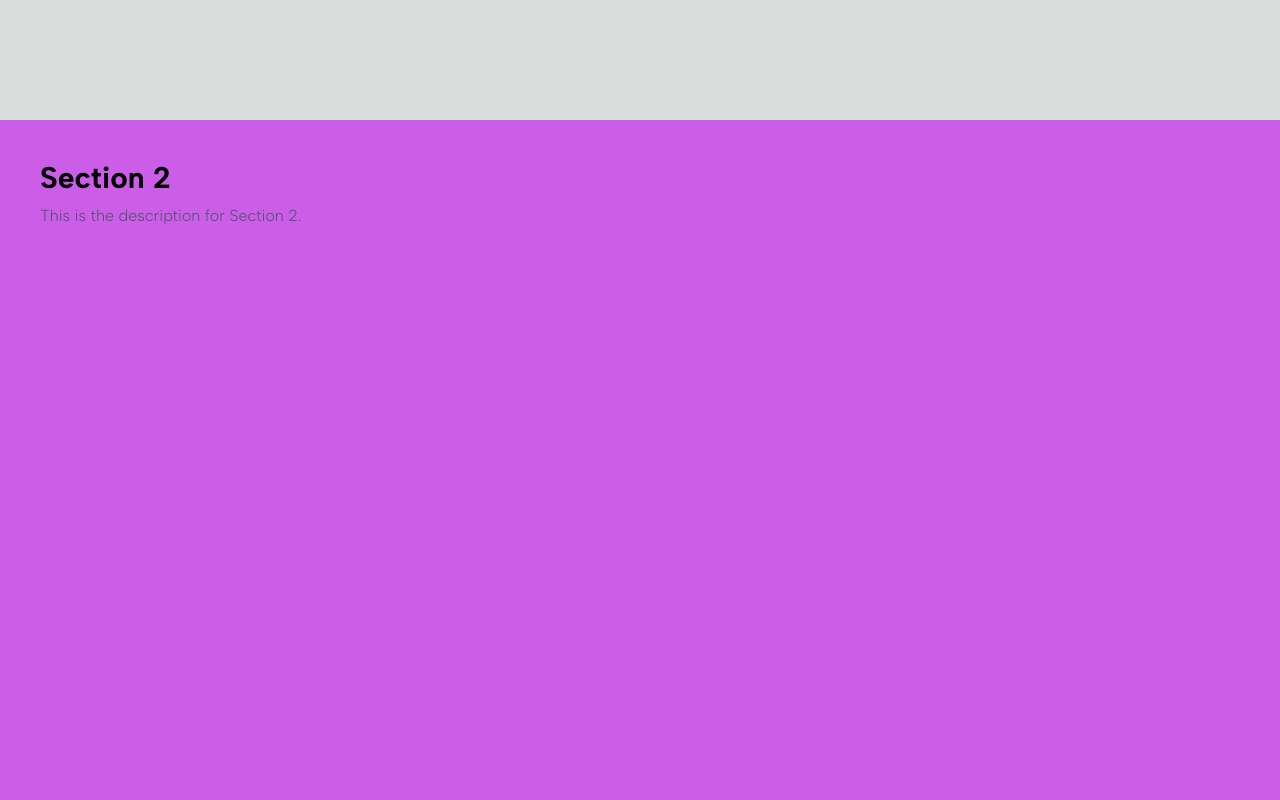
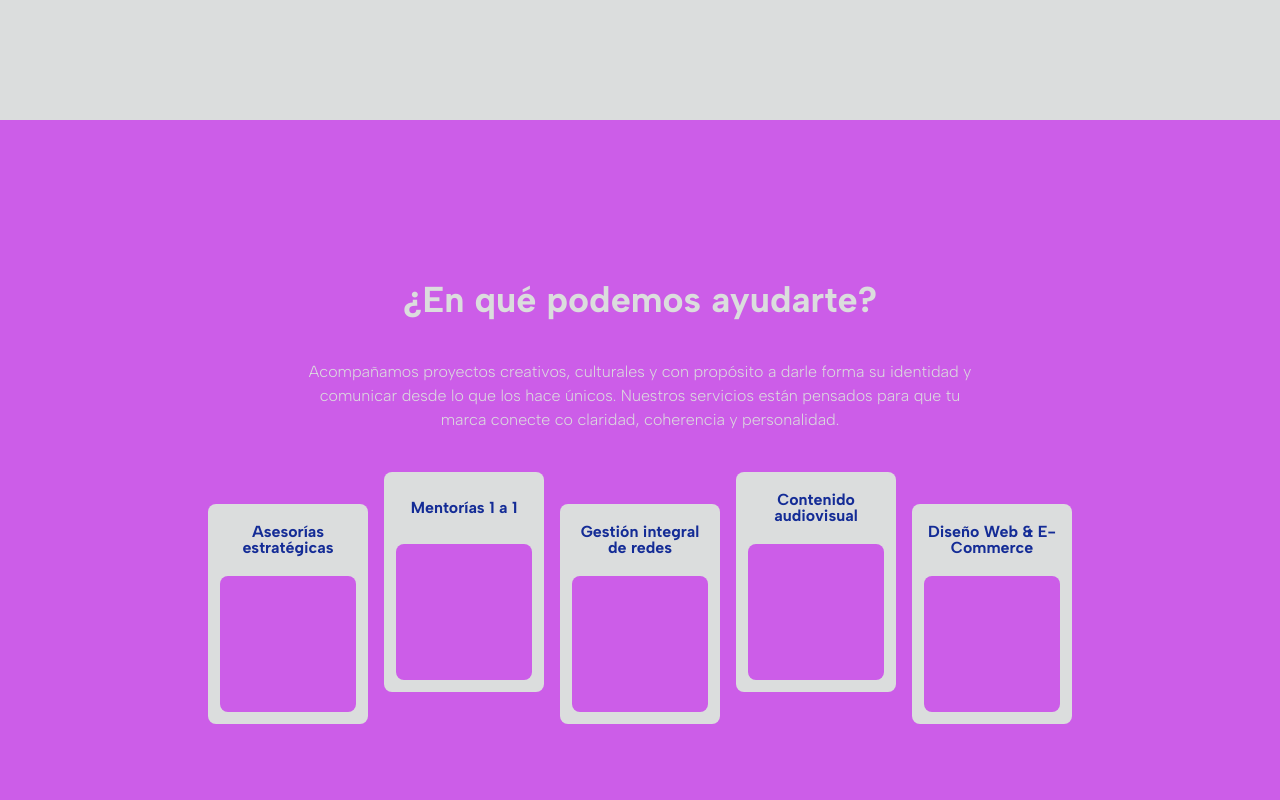
Before and after one commit to eypacha/proaestudiocreativo, a Vue app: page / in a window 1280 px wide. Shown: the part 1800-2600 px from the top of the page. Built offline with nearby package versions, Linux system fonts and the light colour scheme; a web font is replaced by a local one.

Commit message:
feat(Services): update Services section with new content and layout

```diff
--- a/src/components/sections/Services.vue
+++ b/src/components/sections/Services.vue
@@ -1,10 +1,43 @@
 <template>
-  <section class="h-[100dvh] p-10 bg-lila" id="services">
-    <h2 class="text-3xl font-bold mb-2">{{ $t('sections.section2.title') }}</h2>
-    <p class="text-gray-600">{{ $t('sections.section2.description') }}</p>
+  <section class="min-h-[100dvh] py-40 px-10 bg-lila text-gray text-center" id="services">
+    <h2 class="text-4xl font-bold mb-10">¿En qué podemos ayudarte?</h2>
+    <p class="mb-10 max-w-170 mx-auto">Acompañamos proyectos creativos, culturales y con propósito a darle forma su identidad y comunicar desde lo que los hace únicos. Nuestros servicios están pensados para que tu marca conecte co claridad, coherencia y personalidad.</p>
+    <div class="cards flex justify-center gap-4">
+      <Card
+        v-for="(card, i) in cards"
+        :key="i"
+        :title="card.title"
+        :text="card.text"
+        :class="{'mt-8': (i % 2 == 0)}" />
+    </div>
   </section>
 </template>
 
 <script setup>
-// ...existing code...
+import Card from '../Card.vue'
+
+const cards = [
+  {
+      title: 'Asesorías estratégicas',
+      text: 'Acompañamos a marcas y proyectos a definir su propósito, misión, visión y valores. Creamos estrategias de comunicación y marketing que conectan con tu audiencia.'
+  },
+  {
+    title: 'Mentorías 1 a 1',
+    text: 'Sesiones personalizadas para guiarte en el desarrollo de tu marca, desde la conceptualización hasta la implementación de estrategias efectivas.'
+
+  },
+  {
+    title: 'Gestión integral de redes',
+    text: 'Nos encargamos de la creación, planificación y gestión de tus redes sociales, generando contenido relevante y atractivo para tu audiencia.'
+   },
+  {
+    title: 'Contenido audiovisual',
+    text: 'Desarrollamos contenido audiovisual de alta calidad, incluyendo fotografía, video y animación, para potenciar tu presencia en línea.'
+  },
+  {
+    title: 'Diseño Web & E-Commerce',
+    text: 'Creamos sitios web y tiendas en línea personalizados, optimizados para brindar una experiencia de usuario excepcional y potenciar tus ventas.'
+  }
+]
+
 </script>
```
